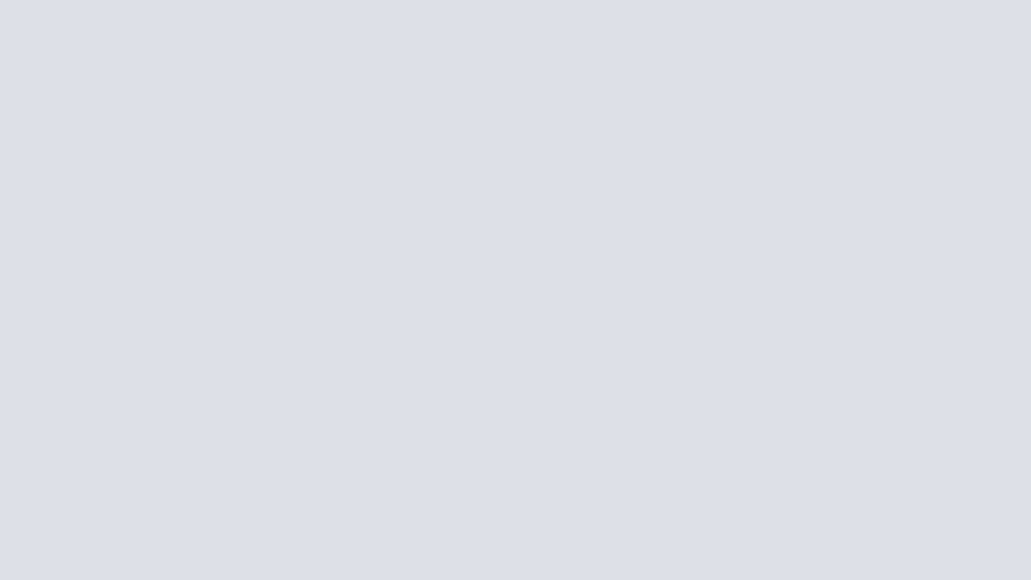
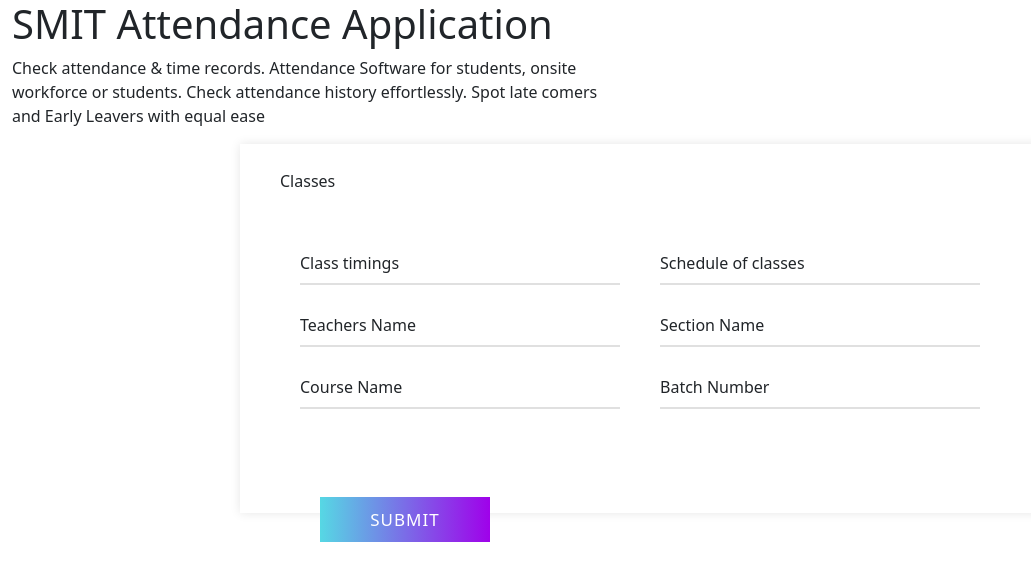
Before and after one commit to osamayounus786/mini-hackathon, a plain HTML site: page index.html in a window 1280 px wide. Shown: the whole page, without its empty margins (0-1031 px from the left). Drawn offline with nearby package versions, Linux system fonts and the light colour scheme.

Commit message:
class section ui compl and and get data

```diff
--- /dev/null
+++ b/app.js
@@ -0,0 +1,18 @@
+let clstime = document.querySelector("#clstime");
+let clsschedule = document.querySelector("#clsschedule");
+let tchName = document.querySelector("#tchName");
+let secName = document.querySelector("#secName");
+let courseName = document.querySelector("#clstime");
+let batchNum = document.querySelector("#batchNum");
+let clsBtn = document.querySelector("#clsBtn");
+
+clsBtn.addEventListener("click",classButton);
+
+function classButton(){
+    console.log(clstime.value);
+    console.log(clsschedule.value);
+    console.log(tchName.value);
+    console.log(secName.value);
+    console.log(courseName.value);
+    console.log(batchNum.value);
+}
--- /dev/null
+++ b/index.css
@@ -0,0 +1,129 @@
+.container-fluid{
+    /* height: 100vh; */
+}
+
+.container{
+    max-width: 800px;
+    background: #fff;
+    width: 800px;
+    padding: 25px 40px 10px 40px;
+    box-shadow: 0px 0px 10px rgba(0,0,0,0.1);
+  }
+
+  .container form{
+    padding: 30px 0 0 0;
+  }
+  .container form .form-row{
+    display: flex;
+    margin: 32px 0;
+  }
+  form .form-row .input-data{
+    width: 100%;
+    height: 30px;
+    margin: 0 20px;
+    position: relative;
+  }
+  form .form-row .textarea{
+    height: 70px;
+  }
+  .input-data input,
+  .textarea textarea{
+    display: block;
+    width: 100%;
+    height: 100%;
+    border: none;
+    font-size: 17px;
+    border-bottom: 2px solid rgba(0,0,0, 0.12);
+  }
+  .input-data input:focus ~ label, .textarea textarea:focus ~ label,
+  .input-data input:valid ~ label, .textarea textarea:valid ~ label{
+    transform: translateY(-20px);
+    font-size: 14px;
+    color: #3498db;
+  }
+  .textarea textarea{
+    resize: none;
+    padding-top: 10px;
+  }
+  .input-data label{
+    position: absolute;
+    pointer-events: none;
+    bottom: 10px;
+    font-size: 16px;
+    transition: all 0.3s ease;
+  }
+  .textarea label{
+    width: 100%;
+    bottom: 40px;
+    background: #fff;
+  }
+  .input-data .underline{
+    position: absolute;
+    bottom: 0;
+    height: 2px;
+    width: 100%;
+  }
+  .input-data .underline:before{
+    position: absolute;
+    content: "";
+    height: 2px;
+    width: 100%;
+    background: #3498db;
+    transform: scaleX(0);
+    transform-origin: center;
+    transition: transform 0.3s ease;
+  }
+  .input-data input:focus ~ .underline:before,
+  .input-data input:valid ~ .underline:before,
+  .textarea textarea:focus ~ .underline:before,
+  .textarea textarea:valid ~ .underline:before{
+    transform: scale(1);
+  }
+  .submit-btn .input-data{
+    overflow: hidden;
+    height: 45px!important;
+    width: 25%!important;
+  }
+  .submit-btn .input-data .inner{
+    height: 100%;
+    width: 300%;
+    position: absolute;
+    left: -100%;
+    background: -webkit-linear-gradient(right, #56d8e4, #9f01ea, #56d8e4, #9f01ea);
+    transition: all 0.4s;
+  }
+  .submit-btn .input-data:hover .inner{
+    left: 0;
+  }
+  .submit-btn .input-data input{
+    background: none;
+    border: none;
+    color: #fff;
+    font-size: 17px;
+    font-weight: 500;
+    text-transform: uppercase;
+    letter-spacing: 1px;
+    cursor: pointer;
+    position: relative;
+    z-index: 2;
+  }
+  @media (max-width: 700px) {
+    .container .text{
+      font-size: 30px;
+    }
+    .container form{
+      padding: 10px 0 0 0;
+    }
+    .container form .form-row{
+      display: block;
+    }
+    form .form-row .input-data{
+      margin: 35px 0!important;
+    }
+    .submit-btn .input-data{
+      width: 40%!important;
+    }
+  }
+
+
+/* form field */
--- a/index.html
+++ b/index.html
@@ -1,13 +1,94 @@
-<!DOCTYPE html>
+<!doctype html>
 <html lang="en">
-<head>
-    <meta charset="UTF-8">
-    <meta http-equiv="X-UA-Compatible" content="IE=edge">
-    <meta name="viewport" content="width=device-width, initial-scale=1.0">
-    <title>Document</title>
-    <link rel="stylesheet" href="style.css">
-</head>
-<body>
+  <head>
+    <meta charset="utf-8">
+    <meta name="viewport" content="width=device-width, initial-scale=1">
+    <title>Bootstrap demo</title>
+    <link href="https://cdn.jsdelivr.net/npm/bootstrap@5.2.2/dist/css/bootstrap.min.css" rel="stylesheet" integrity="sha384-Zenh87qX5JnK2Jl0vWa8Ck2rdkQ2Bzep5IDxbcnCeuOxjzrPF/et3URy9Bv1WTRi" crossorigin="anonymous">
+    <link rel="stylesheet" href="index.css">
+  </head>
+  <body>
+    <div class="container-fluid">
 
+        <div class="row">
+          <div class="col col-md-6">
+            <h1>SMIT Attendance Application</h1>
+            <p>
+              Check attendance & time records. Attendance Software for students,
+              onsite workforce or students. Check attendance history
+              effortlessly. Spot late comers and Early Leavers with equal ease
+            </p>
+          </div>
+
+
+    </div>
+
+
+
+
+
+    </div>
+
+    <div class="container">
+        <div class="text">Classes</div>
+        <form action="#">
+           <div class="form-row">
+              <div class="input-data">
+                 <input type="text" required id="clstime">
+                 <div class="underline"></div>
+                 <label for="">Class timings
+                </label>
+              </div>
+              <div class="input-data">
+                 <input type="text" required id="clsschedule">
+                 <div class="underline"></div>
+                 <label for="">Schedule of classes</label>
+              </div>
+           </div>
+           <div class="form-row">
+              <div class="input-data">
+                 <input type="text" required id="tchName">
+                 <div class="underline"></div>
+                 <label for="">Teachers Name</label>
+              </div>
+              <div class="input-data">
+                 <input type="text" required id="secName">
+                 <div class="underline"></div>
+                 <label for="">Section Name</label>
+              </div>
+           </div>
+           <div class="form-row">
+            <div class="input-data">
+               <input type="text" required id="courseName">
+               <div class="underline"></div>
+               <label for="">Course Name</label>
+            </div>
+            <div class="input-data">
+               <input type="text" required id="batchNum">
+               <div class="underline"></div>
+               <label for="">Batch Number</label>
+            </div>
+         </div>
+
+           <div class="form-row">
+              <div class="input-data">
+                 <div class="underline"></div>
+
+                 <br />
+                 <div class="form-row submit-btn">
+                    <div class="input-data">
+                       <div class="inner"></div>
+                       <input type="submit" value="submit" id="clsBtn">
+
+                    </div>
+                 </div>
+              </div>
+           </div>
+        </form>
+     </div>
+
+
+    <script src="https://cdn.jsdelivr.net/npm/bootstrap@5.2.2/dist/js/bootstrap.bundle.min.js" integrity="sha384-OERcA2EqjJCMA+/3y+gxIOqMEjwtxJY7qPCqsdltbNJuaOe923+mo//f6V8Qbsw3" crossorigin="anonymous"></script>
+     <script src="app.js"></script>
 </body>
 </html>
```
